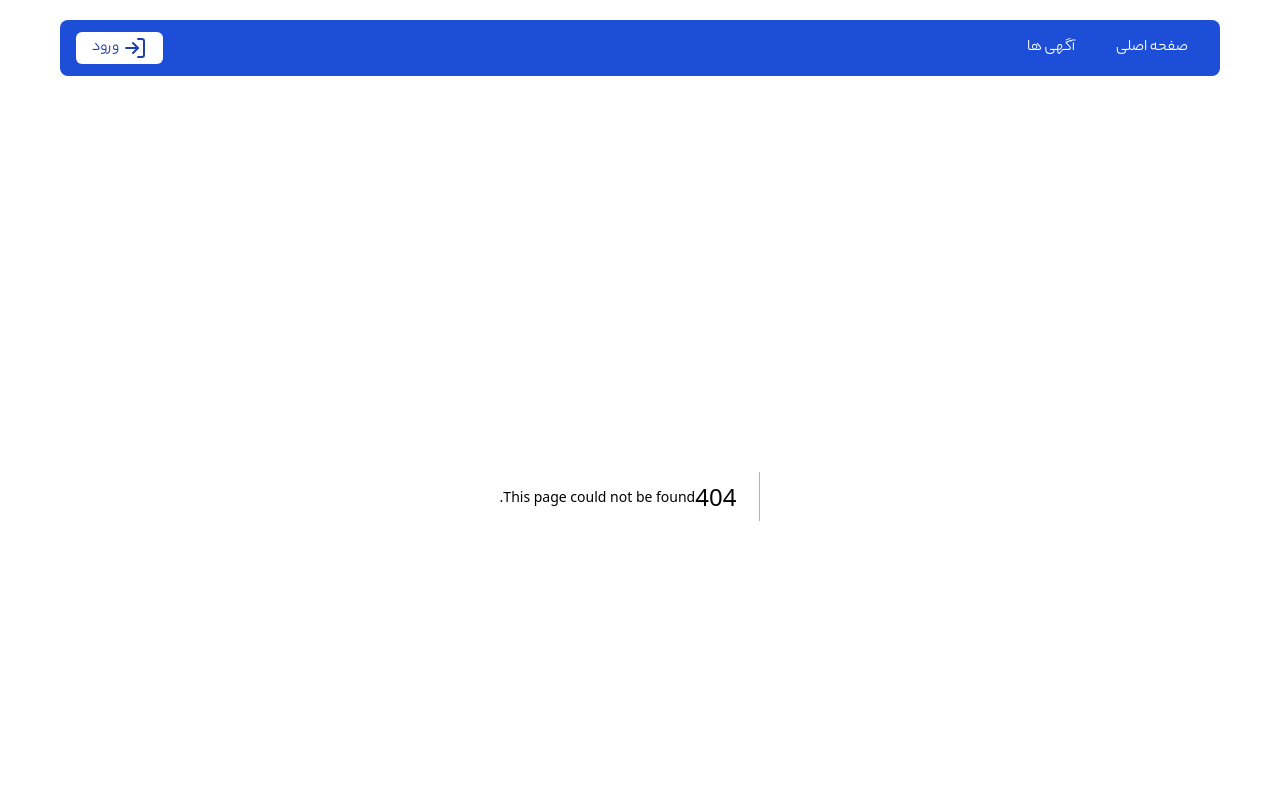
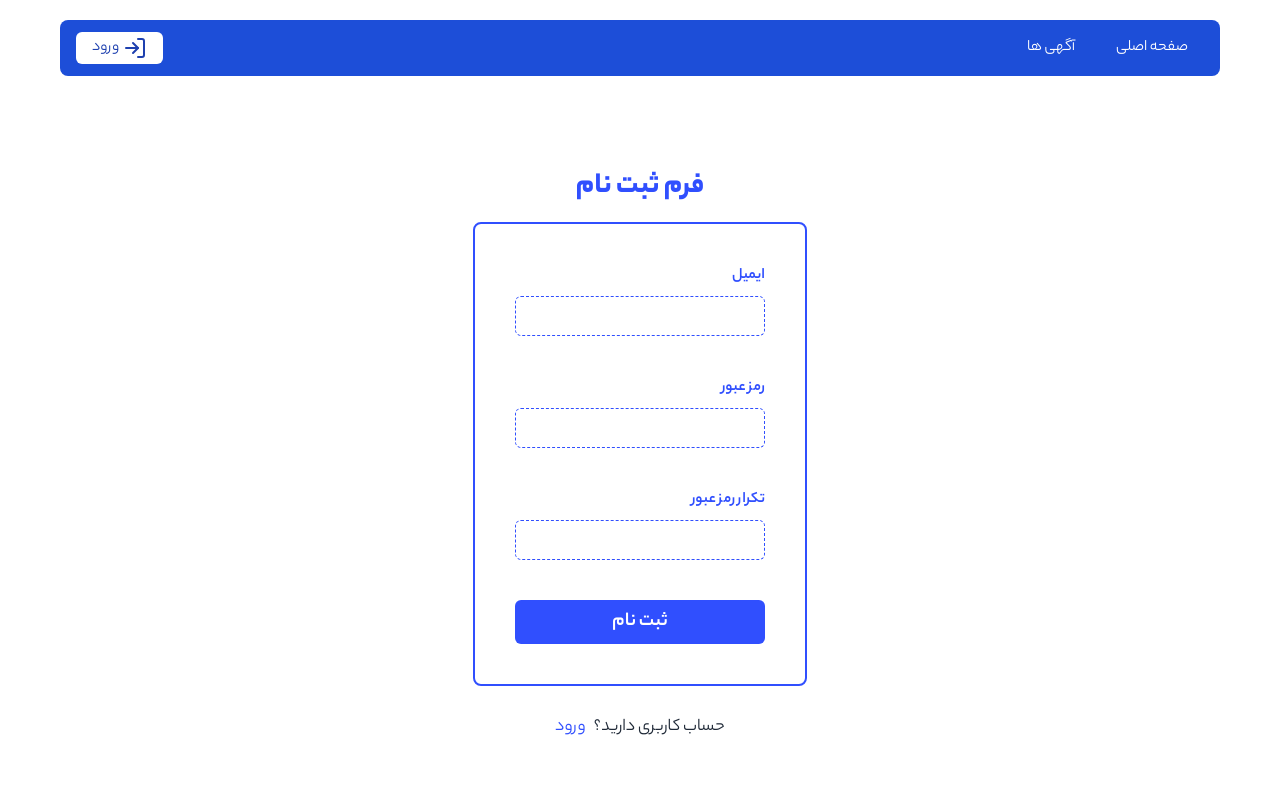
Before and after one commit to shahvalizadehmaryam/realstate-app-next, a Next.js app: page /signup in a window 1280 px wide. Before the commit this address had no page. Shown: the top 800 px of the page. Built offline with nearby package versions, Linux system fonts and the light colour scheme.

Commit message:
sign up api handled by next-auth and ui part handled too.

```diff
--- /dev/null
+++ b/src/app/api/auth/[...nextauth]/route.js
@@ -0,0 +1,39 @@
+import NextAuth from "next-auth";
+import CredentialsProvider from "next-auth/providers/credentials";
+import User from "@/models/User";
+import { verifyPassword } from "@/utils/auth";
+import connectDB from "@/utils/connectDB";
+
+export const authOptions = {
+  session: { strategy: "jwt" },
+  providers: [
+    CredentialsProvider({
+      async authorize(credentials) {
+        const { email, password } = credentials;
+
+        try {
+          await connectDB();
+        } catch (error) {
+          throw new Error("مشکلی در سرور رخ داده است");
+        }
+
+        if (!email || !password)
+          throw new Error("لطفا اطلاعات معتبر وارد کنید");
+
+        const user = await User.findOne({ email });
+
+        if (!user) throw new Error("لطفا ابتدا حساب کاربری ایجاد کنید");
+
+        const isValid = await verifyPassword(password, user.password);
+
+        if (!isValid) throw new Error("ایمیل یا رمز عبور اشتباه است");
+
+        return { email };
+      },
+    }),
+  ],
+};
+
+const handler = NextAuth(authOptions);
+
+export { handler as GET, handler as POST };
--- a/src/app/globals.css
+++ b/src/app/globals.css
@@ -1,7 +1,19 @@
 @tailwind base;
 @tailwind components;
 @tailwind utilities;
+@layer components {
+  .custom-label {
+    @apply text-[#304ffe] mb-2 font-normal;
+  }
 
+  .custom-input {
+    @apply mb-10 w-[250px] border border-[#304ffe] border-dashed text-gray-400 rounded-md p-2 text-base h-10 focus:border focus:border-[#304ffe] focus:border-solid outline-none;
+  }
+
+  .ltr {
+    direction: ltr !important;
+  }
+}
 * {
   padding: 0;
   margin: 0;
--- a/src/app/page.js
+++ b/src/app/page.js
@@ -1,7 +1,10 @@
+
+
 export default function Home() {
   return (
     <main className="">
       <h3>سلام</h3>
+
     </main>
   )
 }
--- /dev/null
+++ b/src/app/signup/page.js
@@ -0,0 +1,11 @@
+import SignUpPage from "@/template/SignUpPage";
+
+const Signup = () => {
+  return (
+    <>
+      <SignUpPage />
+    </>
+  );
+};
+
+export default Signup;
--- /dev/null
+++ b/src/components/template/SignUpPage.jsx
@@ -0,0 +1,55 @@
+"use client";
+
+import Link from "next/link";
+import { useState } from "react";
+
+function SignUpPage() {
+  const [email, setEmail] = useState("");
+  const [password, setPassword] = useState("");
+  const [rePassword, setRePassword] = useState("");
+  return (
+    <div className="flex flex-col items-center justify-center h-[90vh]">
+      <h4 className="text-[#304ffe] font-semibold text-3xl mb-4">
+        فرم ثبت نام
+      </h4>
+      <form className="flex flex-col max-w-[700px] border-2 border-[#304ffe] p-10 rounded-lg mb-7">
+        <label className="custom-label">ایمیل</label>
+        <input
+          type="text"
+          value={email}
+          name="email"
+          onChange={(e) => setEmail(e.target.value)}
+          className="custom-input"
+        />
+        <label className="custom-label">رمز عبور</label>
+        <input
+          type="password"
+          value={password}
+          name="password"
+          onChange={(e) => setPassword(e.target.value)}
+          className="custom-input"
+        />
+        <label className="custom-label">تکرار رمز عبور</label>
+        <input
+          type="password"
+          value={rePassword}
+          name="rePassword"
+          onChange={(e) => setRePassword(e.target.value)}
+          className="custom-input"
+        />
+        <button
+          type="submit"
+          className="border-none bg-[#304ffe] text-white text-xl font-normal rounded-md cursor-pointer py-2 transition-all ease-in duration-100 hover:transform hover:scale-105"
+        >
+          ثبت نام
+        </button>
+      </form>
+      <p className="text-gray-800 text-lg">
+        حساب کاربری دارید؟
+        <Link href="/signin" className="text-[#304ffe] mr-2 border-b-1 border-gray-500">ورود</Link>
+      </p>
+    </div>
+  );
+}
+
+export default SignUpPage;
```
